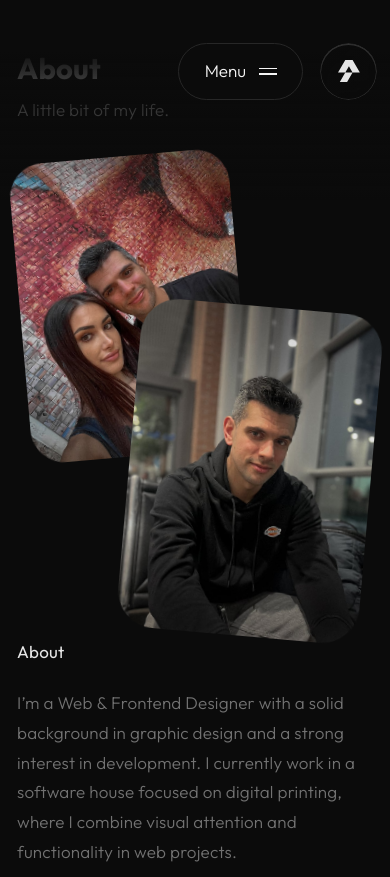
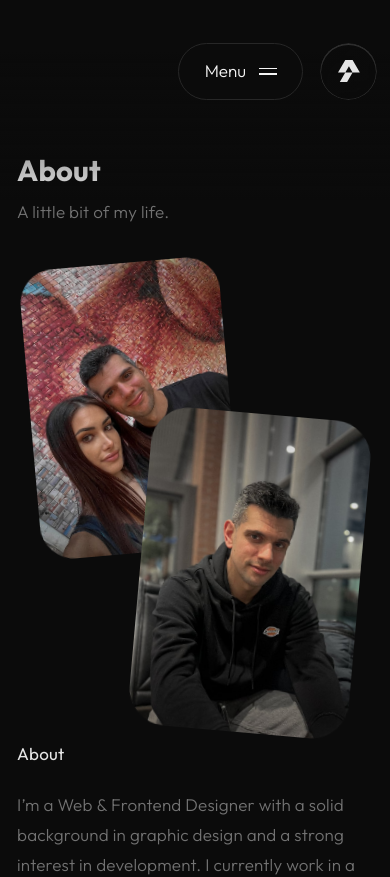
Before and after one commit to andrea-salvalaggio/portfolio, a Nuxt app: page /about in a window 390 px wide. Shown: the top 877 px of the page. Built offline with nearby package versions, Linux system fonts and the light colour scheme.

Commit message:
fix(mobile): deck card sm size and padding on tag body

```diff
--- a/app/assets/scss/_general.scss
+++ b/app/assets/scss/_general.scss
@@ -61,6 +61,10 @@ body {
     @media (min-width: 992px) {
         width: 750px;
         margin: 0 auto;
+    }
+
+    @media (max-width: 576px) {
+        padding-top: $spacer-9;
     }
 }
 
--- a/app/components/ui/FanDeck.vue
+++ b/app/components/ui/FanDeck.vue
@@ -98,8 +98,8 @@ onMounted(async () => {
         }
 
         @media (min-width: 325px) and (max-width: 576px) {
-            width: 220px;
-            height: 300px;
+            width: 200px;
+            height: 290px;
         }
 
         @media(min-width: 576px) and (max-width: 768px) {
```
